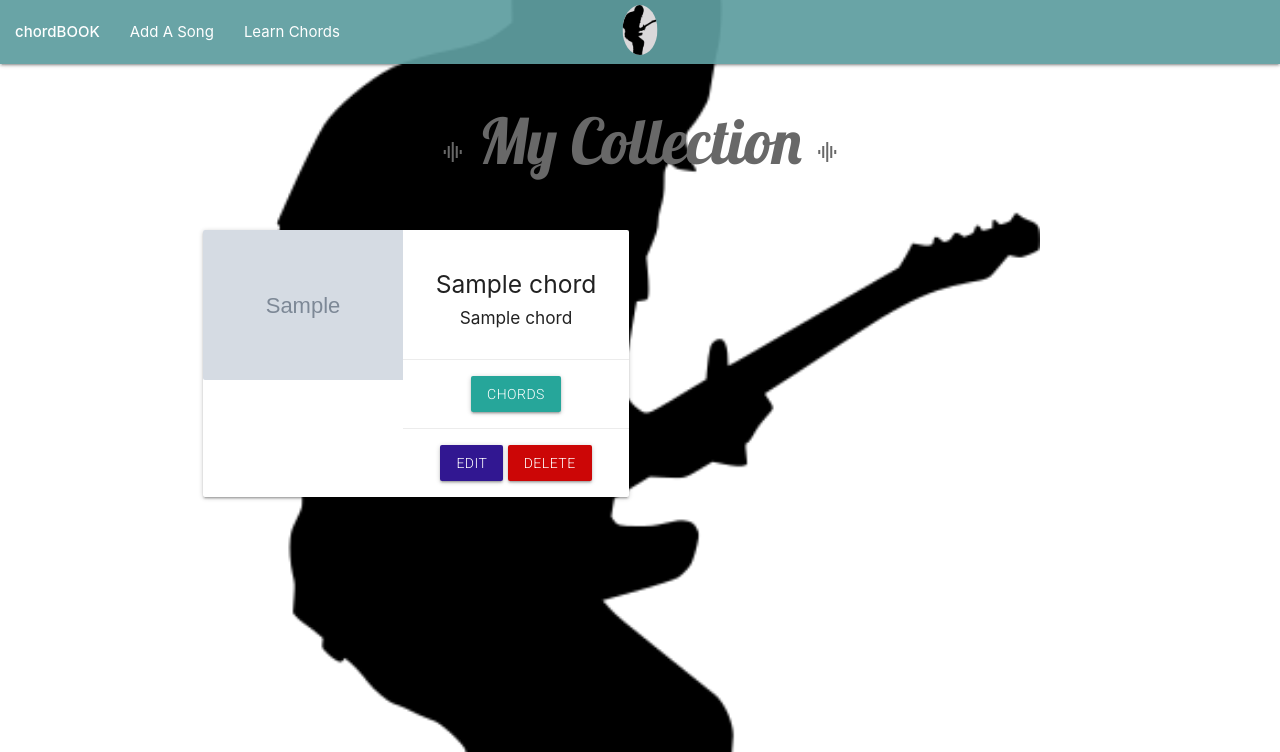
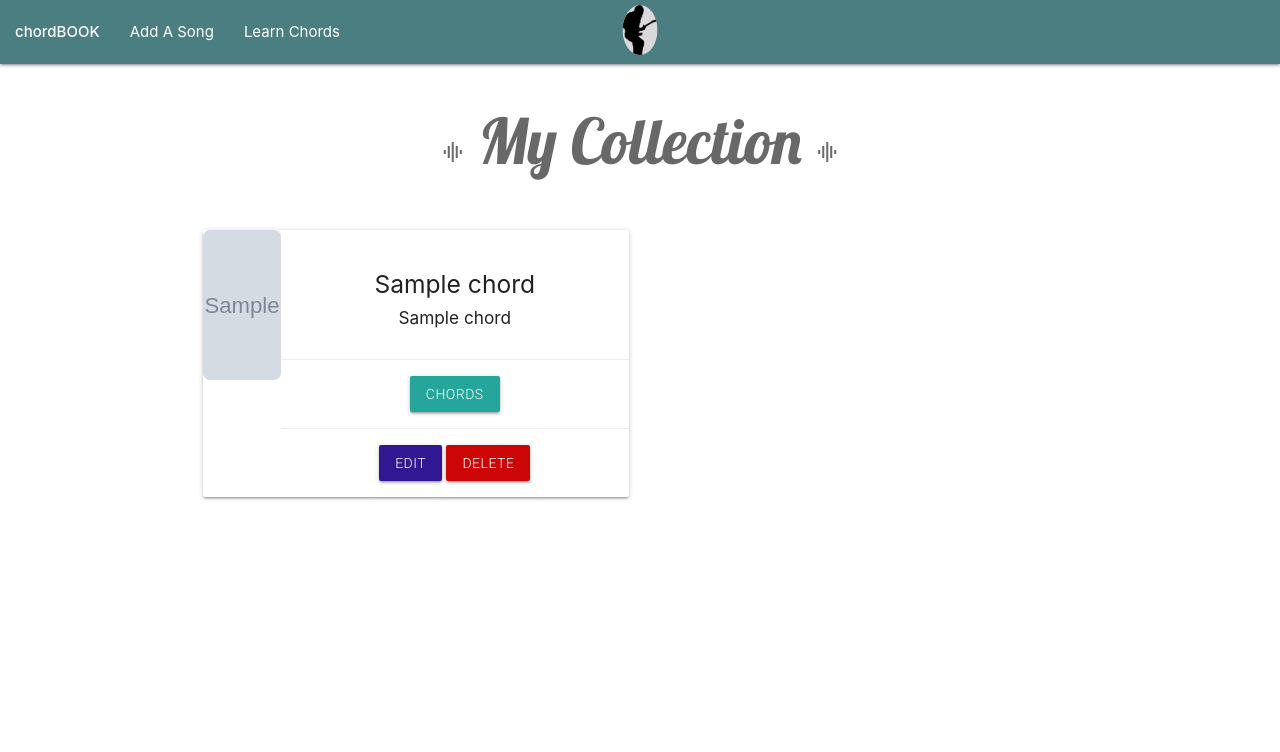
Before and after one commit to Lingvistik/chordBOOK, a Flask app: page /songs in a window 1280 px wide. Shown: the top 752 px of the page. Run offline with Flask 2, Linux system fonts and the light colour scheme; grey boxes marked "Sample" are stand-in pictures; a database or web service that is not in the repository returns one stand-in record (values such as "Sample title"); some libraries are stand-ins or nearby versions.

Commit message:
Validation functionality added, 404.html added, style of the site amended

```diff
--- a/app.py
+++ b/app.py
@@ -13,6 +13,11 @@
 
 mongo = PyMongo(app)
 
+# Shows error if the page doesn't exist
+@app.errorhandler(404)
+def not_found(e):
+    return render_template("404.html"), 404
+
 @app.route('/')
 def route():
     return redirect(url_for('songs'))
@@ -26,32 +31,41 @@
     the_chord = mongo.db.chords.find_one({"_id": ObjectId(song_id)})
     return render_template('showchords.html', chords=the_chord)
 
-
+# CREATE functionality with validation of the required fields
 @app.route('/add_chords', methods=['GET','POST'])
 def add_chords():
     if request.method == 'POST':
-        chords = mongo.db.chords
-        chords.insert_one(request.form.to_dict())
-        return redirect(url_for('songs'))
+        if validate_form(request.form):
+            chords = mongo.db.chords
+            chords.insert_one(request.form.to_dict())
+            return redirect(url_for('songs'))
+        else:
+            return render_template('addchords.html', error=True)
     else:
         return render_template('addchords.html')
 
+# EDIT functionality with validation of the required fields
 @app.route('/edit_chords/<song_id>', methods=['GET','POST'])
 def edit_chords(song_id):
     if request.method == 'POST':
         chords = mongo.db.chords
-        chords.update({'_id': ObjectId(song_id)},
-        {
-            'band_name':request.form.get('band_name'),
-            'song_name':request.form.get('song_name'),
-            'chords_text': request.form.get('chords_text'),
-            'image': request.form.get('image')
-        })
-        return redirect(url_for('songs'))
+        if validate_form(request.form):
+            chords.update({'_id': ObjectId(song_id)},
+            {
+                'band_name':request.form.get('band_name'),
+                'song_name':request.form.get('song_name'),
+                'chords_text': request.form.get('chords_text'),
+                'image': request.form.get('image')
+            })
+            return redirect(url_for('songs'))
+        else:
+            the_chord = mongo.db.chords.find_one({"_id": ObjectId(song_id)})
+            return render_template('editchords.html', chords=the_chord, error=True)
     else:
         the_chord = mongo.db.chords.find_one({"_id": ObjectId(song_id)})
         return render_template('editchords.html', chords=the_chord)
 
+# DELETE functionality
 @app.route('/delete_chords/<song_id>')
 def delete_chords(song_id):
     mongo.db.chords.remove({'_id': ObjectId(song_id)})
@@ -61,6 +75,15 @@
 def chords_diagram():
     return render_template('chordsdiagram.html')
 
+# Checks if the required fields are populated
+def validate_form(form):
+    band_name = form.get('band_name')
+    song_name = form.get('song_name')
+    chords_text = form.get('chords_text')
+    if band_name != "" and song_name != "" and chords_text != "":
+        return True
+    return False
+
 if __name__ == '__main__':
     app.run(host=os.environ.get('IP'),
         port=int(os.environ.get('PORT')),
--- a/static/css/style.css
+++ b/static/css/style.css
@@ -1,10 +1,9 @@
 body {
     text-align: center;
-    background-image: url('/static/images/logo.png');
-    background-position: center; /* Center the image */
-    background-repeat: no-repeat; /* Do not repeat the image */
-    background-size: 800px; /* Resize the background image to cover the entire container */
-    background-attachment: fixed;
+}
+
+img {
+    border-radius: 7px !important;
 }
 
 h1,
@@ -18,6 +17,13 @@
     color: rgb(104, 104, 104);
 }
 
+h5 {
+    white-space: nowrap;
+    overflow: hidden;
+    text-overflow: ellipsis;
+    width: 300px;
+}
+
 .btn {
     font-family: 'Roboto', sans-serif;
 }
@@ -27,19 +33,14 @@
 }
 
 .nav-wrapper {
-    background-color: rgba(95, 158, 160, 0.932) !important;
+    background-color: rgb(74, 126, 128);
 }
 
 
 #logo {
     margin-top: 5px;
     background-color: rgb(218, 216, 218);
-    border-radius: 50%;
-}
-
-.card
-.horizontal {
-    max-height: 400px !important;
+    border-radius: 50% !important;
 }
 
 #edit {
@@ -80,8 +81,16 @@
 }
 
 #mobile-demo {
-    background-color: rgba(255, 255, 255, 0.932);
-    color: black;
+    background-color: rgba(26, 43, 38, 0.932);
+}
+
+#mobile-demo a {
+    color: rgb(255, 255, 255)
+}
+
+#errormsg {
+    color: rgb(224, 8, 8);
+    font-size: 15px;
 }
 
 /***** MEDIA QUERIES *****/
@@ -97,4 +106,8 @@
     #chord_txt {
         font-size: 10px;
     }
+
+    .card-image {
+        display: none;
+    }
 }
--- /dev/null
+++ b/templates/404.html
@@ -0,0 +1,6 @@
+{% extends 'base.html'%} {% block content %}
+
+<h1>Oops! Looks like this page doesn't exist...</h1>
+<a href="{{ url_for('songs')}}"><p>Return</a> to the Home Page</p>
+
+{% endblock %}
--- a/templates/addchords.html
+++ b/templates/addchords.html
@@ -1,6 +1,12 @@
 {% extends 'base.html'%} {% block content %}
 
 <h2 >Add Your Song!</h2>
+
+{% if error %}
+
+<div id="errormsg" class="row">Oops, something went wrong! Did you miss any of these - Artist Name, Song Name or Chords?</div>
+
+{% endif %}
 
 <div id="form_add" class="container">
     <div class="row">
--- a/templates/chordsdiagram.html
+++ b/templates/chordsdiagram.html
@@ -1,5 +1,4 @@
-{% extends 'base.html'%}
-{% block content %}
+{% extends 'base.html'%} {% block content %}
 
 <h2 id="chart-title">Guitar Chords Chart</h2>
 <br>
--- a/templates/showchords.html
+++ b/templates/showchords.html
@@ -1,5 +1,4 @@
-{% extends 'base.html'%}
-{% block content %}
+{% extends 'base.html'%} {% block content %}
 
 <h3 class="show_crd">{{chords.song_name}}</h3>
 <h4 class="show_crd">{{chords.band_name}}</h4>
```
Also changed, not shown: templates/editchords.html (+7 -2 lines).
